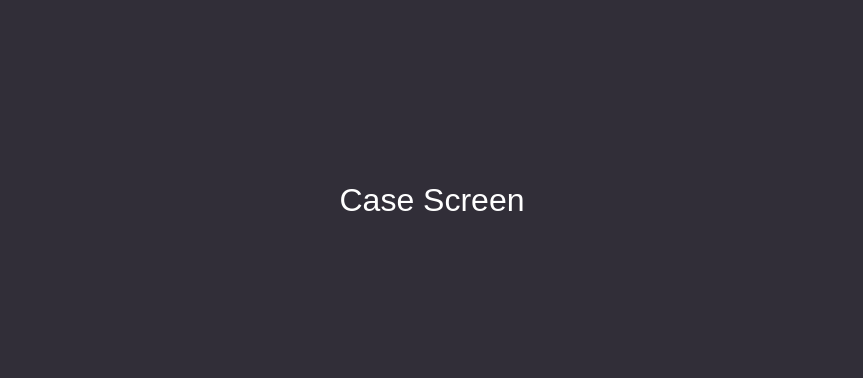
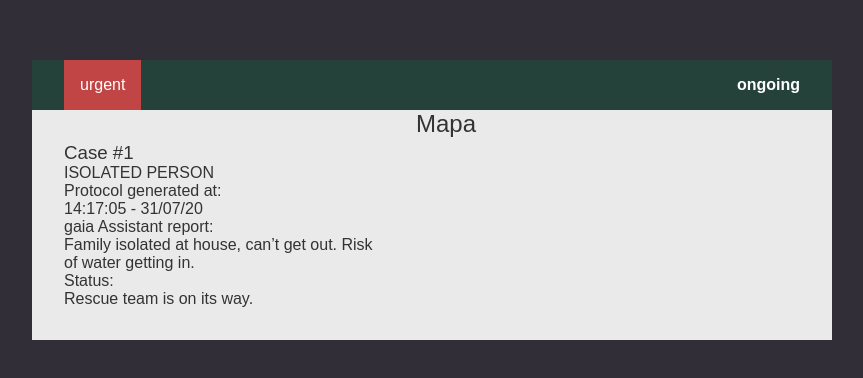
Before and after one commit to Gaia-Team-5/web-gaia, a React (Create React App) app: page /case in a window 1280 px wide. Shown: the part 200-578 px from the top of the page, without its empty margins (208-1071 px from the left). Built offline with nearby package versions, Linux system fonts and the light colour scheme; no server answers.

Commit message:
chore: CaseContainer header

```diff
--- a/src/pages/CaseScreen/index.tsx
+++ b/src/pages/CaseScreen/index.tsx
@@ -1,11 +1,67 @@
-import React from 'react';
+import React, { useState, useEffect } from 'react';
 
-import { Container } from './styles';
+import api from '../../services/api';
 
-const CaseScreen: React.FC = () => {
+import {
+  Container,
+  CaseContainer,
+  InfoContainer,
+  MapContainer,
+} from './styles';
+
+interface Case {
+  id: number;
+  category: 'isolated' | 'injured' | 'death risk' | 'other';
+  gaia_report: string;
+  risk: string;
+  location: {
+    latitude: number;
+    longitude: number;
+  };
+  created_at: string;
+  status: 'pending' | 'ongoing';
+}
+
+const CaseScreen: React.FC = navigation => {
+  const [emergencyCases, setCases] = useState<Case[]>([]);
+
+  useEffect(() => {
+    api
+      .get('/get-cases')
+      .then(response => {
+        setCases(response.data);
+      })
+      .catch(err => console.log(err));
+  }, [navigation]);
+
   return (
     <Container>
-      <h1>Case Screen</h1>
+      <CaseContainer>
+        <header>
+          <span className="risk">urgent</span>
+          <span className="status">ongoing</span>
+        </header>
+        <section>
+          <InfoContainer>
+            <h3>Case #1</h3>
+            <span className="category">ISOLATED PERSON</span>
+
+            <strong>Protocol generated at:</strong>
+            <p>14:17:05 - 31/07/20</p>
+
+            <strong>gaia Assistant report:</strong>
+            <p>
+              Family isolated at house, can’t get out. Risk of water getting in.
+            </p>
+
+            <strong>Status:</strong>
+            <p>Rescue team is on its way.</p>
+          </InfoContainer>
+          <MapContainer>
+            <h1>Mapa</h1>
+          </MapContainer>
+        </section>
+      </CaseContainer>
     </Container>
   );
 };
--- a/src/pages/CaseScreen/styles.ts
+++ b/src/pages/CaseScreen/styles.ts
@@ -6,3 +6,56 @@ export const Container = styled.div`
   align-items: center;
   justify-content: center;
 `;
+
+export const CaseContainer = styled.div`
+  width: 800px;
+  background: #eaeaea;
+  color: #333;
+
+  display: flex;
+  flex-direction: column;
+
+  header {
+    background: #24423a;
+    color: #fff;
+
+    display: flex;
+    justify-content: space-between;
+
+    .risk {
+      background: #c14545;
+
+      padding: 16px;
+
+      margin-left: 32px;
+    }
+
+    .status {
+      font-weight: bold;
+      padding: 16px;
+
+      margin-right: 16px;
+    }
+  }
+
+  section {
+    display: flex;
+    flex-direction: row;
+    justify-content: space-around;
+  }
+`;
+
+export const InfoContainer = styled.div`
+  display: flex;
+  flex-direction: column;
+
+  padding: 32px;
+
+  width: 48%;
+`;
+
+export const MapContainer = styled.div`
+  display: flex;
+
+  width: 52%;
+`;
```
